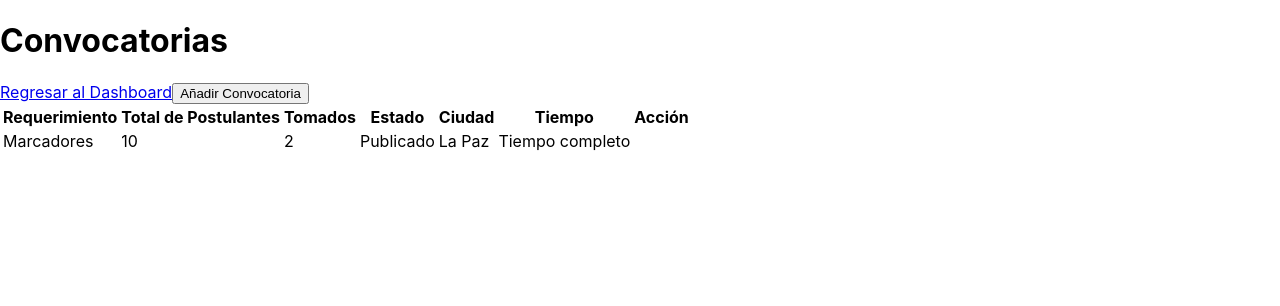
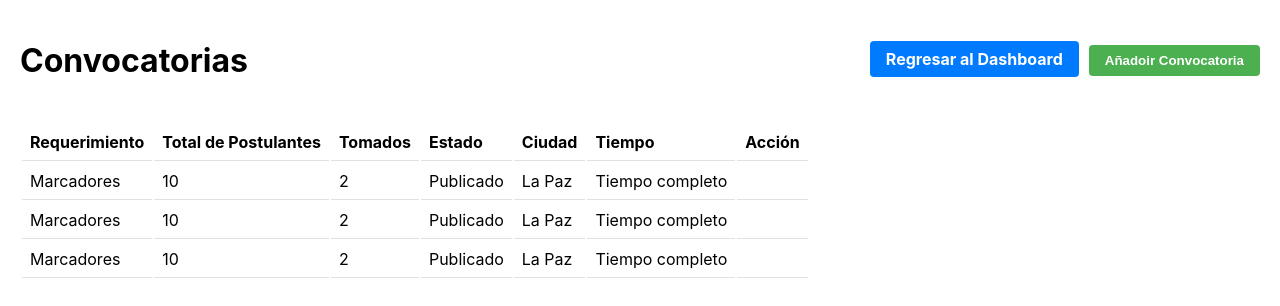
Before and after one commit to Renucopata/DrunkProject, a React (Create React App) app in the folder frontend/client/: page /convocatoria in a window 1280 px wide. Shown: the top 306 px of the page. Built offline with nearby package versions, Linux system fonts and the light colour scheme.

Commit message:
Commit estético convocatorias

```diff
--- /dev/null
+++ b/frontend/client/src/components/ProductTable/ProductTable.jsx
@@ -0,0 +1,38 @@
+import React from 'react';
+
+const ProductTable = ({ convocatorias }) => {
+    return (
+        <div className=" convocatoria-table relative overflow-x-auto">
+            <table className="w-full text-sm text-left rtl:text-right text-gray-500 dark:text-gray-400">
+                <thead className="text-xs text-gray-700 uppercase bg-gray-50 dark:bg-gray-700 dark:text-gray-400">
+                <tr>
+                    <th scope="col" className="px-6 py-3">Requerimiento</th>
+                    <th scope="col" className="px-6 py-3">Total de Postulantes</th>
+                    <th scope="col" className="px-6 py-3">Tomados</th>
+                    <th scope="col" className="px-6 py-3">Estado</th>
+                    <th scope="col" className="px-6 py-3">Ciudad</th>
+                    <th scope="col" className="px-6 py-3">Tiempo</th>
+                    <th scope="col" className="px-6 py-3">Acción</th>
+                </tr>
+                </thead>
+                <tbody>
+                {convocatorias.map(convocatoria => (
+                    <tr className="bg-white border-b dark:bg-gray-800 dark:border-gray-700" key={convocatoria.id}>
+                        <td scope="row" className="px-6 py-4 font-medium text-gray-900 whitespace-nowrap dark:text-white">{convocatoria.requirement}</td>
+                        <td>{convocatoria.totalApplicants}</td>
+                        <td className="px-6 py-4">{convocatoria.taken}</td>
+                        <td className="px-6 py-4">{convocatoria.status}</td>
+                        <td className="px-6 py-4">{convocatoria.city}</td>
+                        <td className="px-6 py-4">{convocatoria.time}</td>
+                        <td>
+                            {/* Acciones posibles */}
+                        </td>
+                    </tr>
+                ))}
+                </tbody>
+            </table>
+        </div>
+    );
+};
+
+export default ProductTable;
--- a/frontend/client/src/pages/ConvocatoriaPage.jsx
+++ b/frontend/client/src/pages/ConvocatoriaPage.jsx
@@ -1,8 +1,13 @@
 import React, { useState } from 'react';
 import { Link } from 'react-router-dom';
+import ProductTable from '../components/ProductTable/ProductTable';
+import '../styles/ConvocatoriaPage.css'; // El CSS para DashboardPage
+
 
 const ConvocatoriaPage = () => {
   const [convocatorias, setConvocatorias] = useState([
+    { id: 1, requirement: 'Marcadores', totalApplicants: 10, taken: 2, status: 'Publicado', city: 'La Paz', time: 'Tiempo completo' },
+    { id: 1, requirement: 'Marcadores', totalApplicants: 10, taken: 2, status: 'Publicado', city: 'La Paz', time: 'Tiempo completo' },
     { id: 1, requirement: 'Marcadores', totalApplicants: 10, taken: 2, status: 'Publicado', city: 'La Paz', time: 'Tiempo completo' },
   ]);
   const [showModal, setShowModal] = useState(false);
@@ -43,7 +48,9 @@ const ConvocatoriaPage = () => {
           <h1>Convocatorias</h1>
           <div>
             <Link to="/" className="return-dashboard-btn">Regresar al Dashboard</Link>
-          <button onClick={() => setShowModal(true)} className="add-convocatoria-btn">Añadir Convocatoria</button>
+            <button type="button" onClick={() => setShowModal(true)}
+                    className="add-convocatoria-btn">Añadoir Convocatoria
+            </button>
           </div>
         </div>
         {showModal && (
@@ -51,48 +58,28 @@ const ConvocatoriaPage = () => {
               <div className="modal-content">
                 <h2>Añadir Nueva Convocatoria</h2>
                 <form onSubmit={handleSubmit}>
-              <input type="text" name="requirement" placeholder="Requerimiento" value={newConvocatoriaData.requirement} onChange={handleInputChange} />
-              <input type="number" name="totalApplicants" placeholder="Total de Postulantes" value={newConvocatoriaData.totalApplicants} onChange={handleInputChange} />
-              <input type="number" name="taken" placeholder="Tomados" value={newConvocatoriaData.taken} onChange={handleInputChange} />
-              <input type="text" name="status" placeholder="Estado" value={newConvocatoriaData.status} onChange={handleInputChange} />
-              <input type="text" name="city" placeholder="Ciudad" value={newConvocatoriaData.city} onChange={handleInputChange} />
-              <input type="text" name="time" placeholder="Tiempo" value={newConvocatoriaData.time} onChange={handleInputChange} />
+                  <input type="text" name="requirement" placeholder="Requerimiento"
+                         value={newConvocatoriaData.requirement} onChange={handleInputChange}/>
+                  <input type="number" name="totalApplicants" placeholder="Total de Postulantes"
+                         value={newConvocatoriaData.totalApplicants} onChange={handleInputChange}/>
+                  <input type="number" name="taken" placeholder="Tomados" value={newConvocatoriaData.taken}
+                         onChange={handleInputChange}/>
+                  <input type="text" name="status" placeholder="Estado" value={newConvocatoriaData.status}
+                         onChange={handleInputChange}/>
+                  <input type="text" name="city" placeholder="Ciudad" value={newConvocatoriaData.city}
+                         onChange={handleInputChange}/>
+                  <input type="text" name="time" placeholder="Tiempo" value={newConvocatoriaData.time}
+                         onChange={handleInputChange}/>
                   <button type="submit">Guardar Convocatoria</button>
                   <button onClick={() => setShowModal(false)}>Cerrar</button>
                 </form>
               </div>
             </div>
         )}
-      <div className="table-container"> {/* Contenedor para la tabla */}
-        <table className="convocatoria-table">
-          <thead>
-            <tr>
-              <th>Requerimiento</th>
-              <th>Total de Postulantes</th>
-              <th>Tomados</th>
-              <th>Estado</th>
-              <th>Ciudad</th>
-              <th>Tiempo</th>
-              <th>Acción</th>
-            </tr>
-          </thead>
-          <tbody>
-            {convocatorias.map(convocatoria => (
-              <tr key={convocatoria.id}>
-                <td>{convocatoria.requirement}</td>
-                <td>{convocatoria.totalApplicants}</td>
-                <td>{convocatoria.taken}</td>
-                <td>{convocatoria.status}</td>
-                <td>{convocatoria.city}</td>
-                <td>{convocatoria.time}</td>
-                <td>
-                  {/* Acciones posibles */}
-                </td>
-              </tr>
-            ))}
-          </tbody>
-        </table>
+       <div>
+         <ProductTable convocatorias={convocatorias}/>
        </div>
+
       </div>
   );
 };
```
Lines whose indentation alone changed are shown as unchanged.
